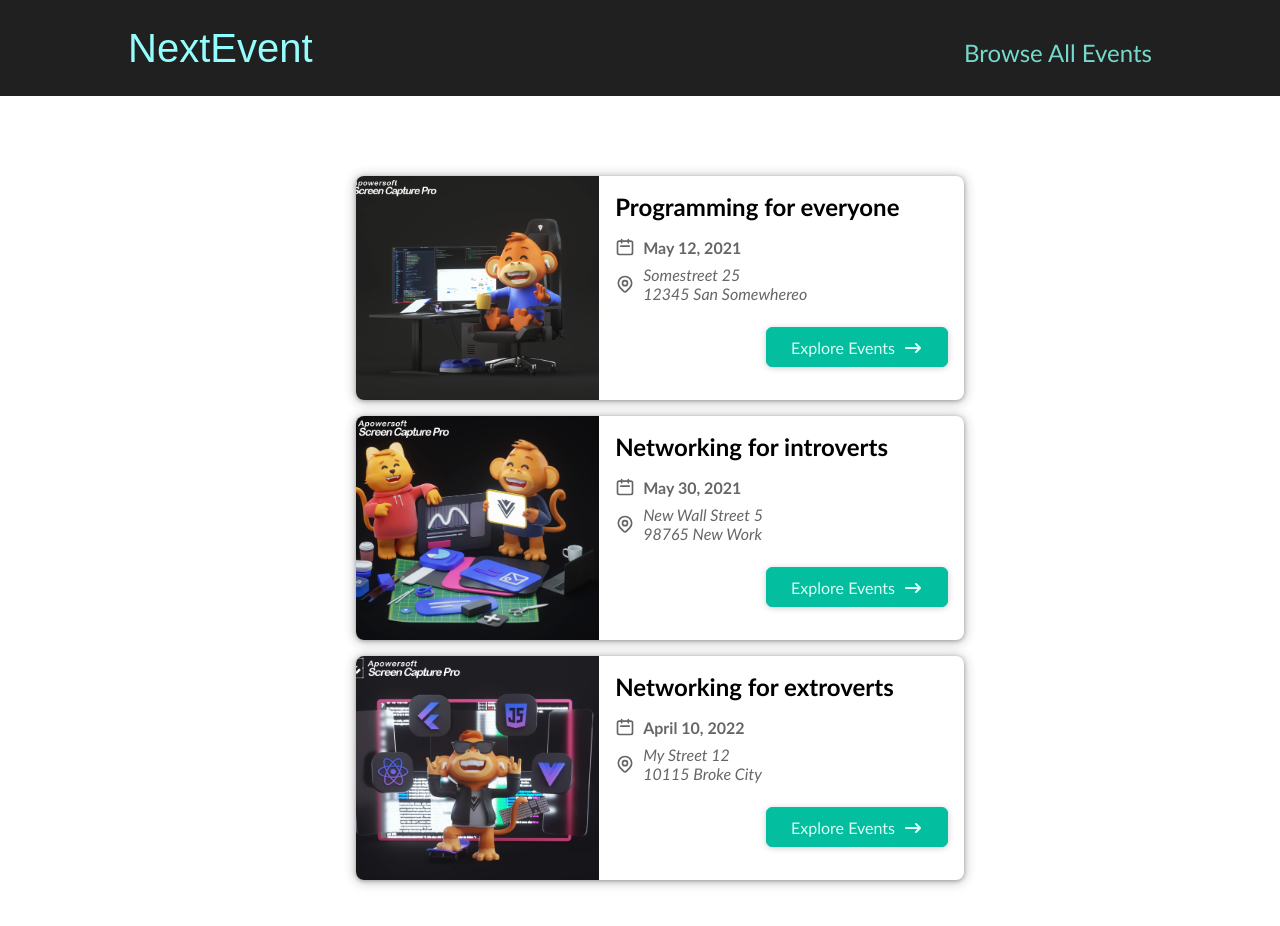
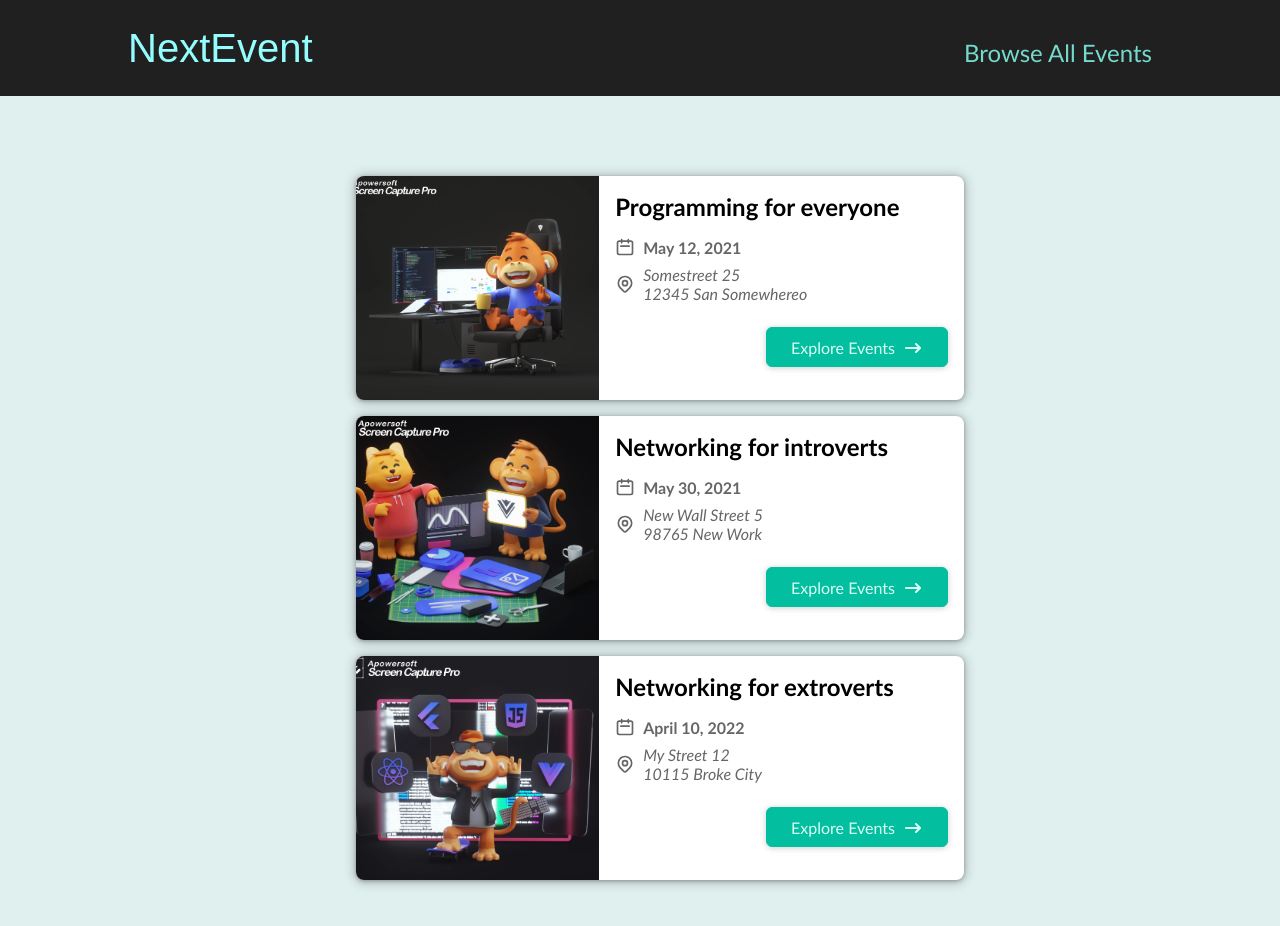
Before and after one commit to SarahMoradi/event-announcement, a Next.js app: page / in a window 1280 px wide. Shown: the top 926 px of the page. Built offline with nearby package versions, Linux system fonts and the light colour scheme.

Commit message:
completed events page

```diff
--- a/styles/globals.css
+++ b/styles/globals.css
@@ -3,4 +3,5 @@
   margin: 0 !important;
   padding: 0 !important;
   box-sizing: border-box;
+  background-color: #e0f0ee;
 }
```
Also changed, not shown: pages/events/index.js (+6 -1 lines).
